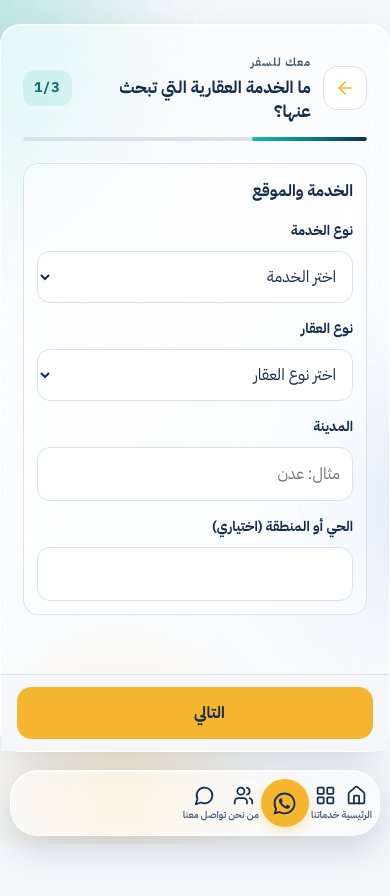
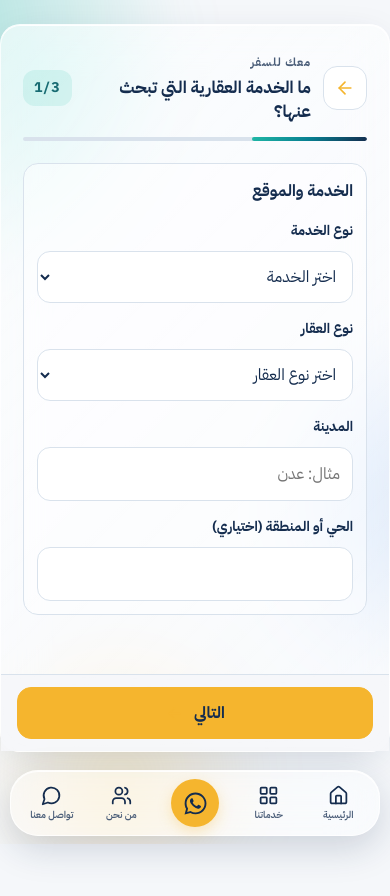
Before and after one commit to khwy1d/Maak, a React (Vite) app: page /real-estate in a window 390 px wide. Shown: the top 896 px of the page. Built offline with nearby package versions, Linux system fonts and the light colour scheme.

Commit message:
Fix service mobile navigation layout

```diff
--- a/src/styles/global.css
+++ b/src/styles/global.css
@@ -1760,7 +1760,7 @@ body:has(.maak-service-flow) .mobile-dock { z-index:45!important; }
 body:has(.maak-service-flow.maak-flight-flow) .page-detail { padding-top: 12px !important; }
 body:has(.maak-service-flow.maak-flight-flow) .inner-page > .section { padding-top: 12px !important; }
 body:has(.maak-service-flow.maak-flight-flow) .page-detail-card { padding-top: 10px !important; }
-body:has(.maak-service-flow.maak-flight-flow) .mobile-dock { display: flex !important; visibility: visible !important; }
+body:has(.maak-service-flow.maak-flight-flow) .mobile-dock { display: grid !important; visibility: visible !important; }
 body:has(.maak-service-flow.maak-flight-flow) .maak-service-flow-nav.maak-bottom-actions {
   position: fixed !important;
   z-index: 20 !important;
@@ -1795,7 +1795,7 @@ body:has(.maak-service-flow.maak-flight-flow) .maak-service-flow-nav .maak-previ
   border-radius: 14px !important;
 }
 body:has(.maak-service-flow.maak-flight-flow) .maak-service-flow-nav .maak-next { flex: 1 1 auto !important; }
-body:has(.maak-service-flow.maak-flight-flow) .mobile-dock { z-index: 45 !important; }
+body:has(.maak-service-flow.maak-flight-flow) .mobile-dock { z-index: 80 !important; }
 @media (min-width: 601px) {
   body:has(.maak-service-flow.maak-flight-flow) .maak-service-flow-nav.maak-bottom-actions {
     inset: auto auto 0 50% !important;
```
